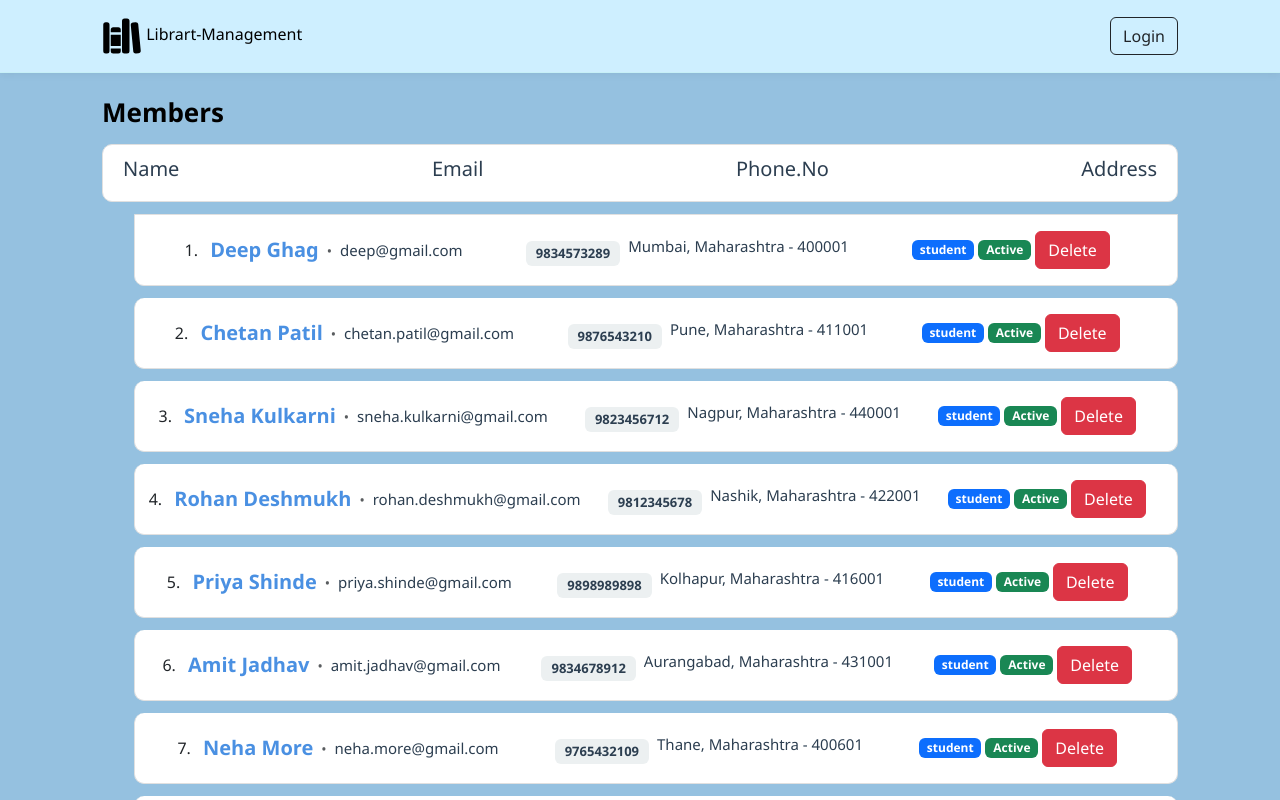
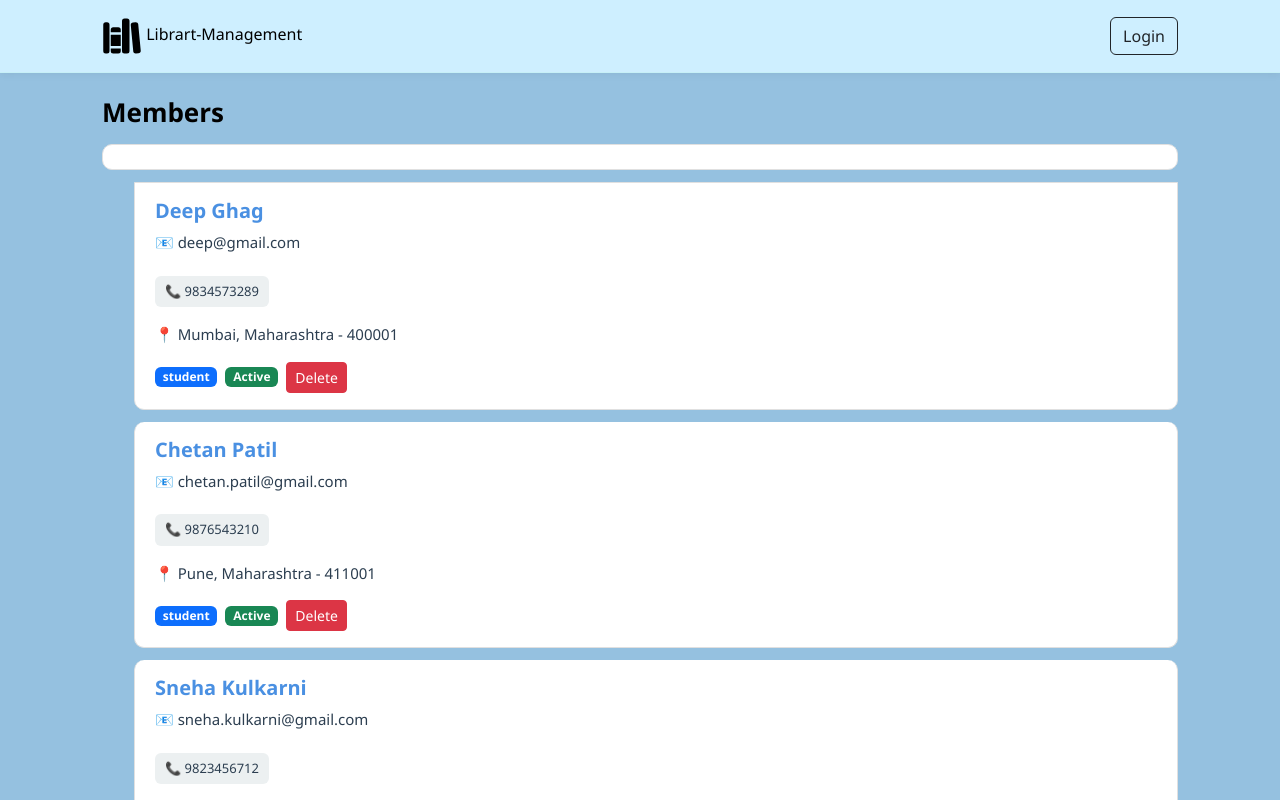
Before and after one commit to patilchetan3633/lms-project, a React (Vite) app in the folder libarey-system/: page /Members in a window 1280 px wide. Shown: the top 800 px of the page. Built offline with nearby package versions, Linux system fonts and the light colour scheme; data requests are answered from the project's data file.

Commit message:
Update Member.jsx

```diff
--- a/libarey-system/src/Components/Member.jsx
+++ b/libarey-system/src/Components/Member.jsx
@@ -26,35 +26,25 @@ function Members() {
             )}
 
             <div className="list-group">
-                <div className="member-header">
-                    <h5>Name</h5>
-                    <h5>Email</h5>
-                    <h5>Phone.No</h5>
-                    <h5>Address</h5>
-                </div>
+                <div className="member-header"></div>
                 <ol>
                     {membershow.map((member) => (
                         <div
                             key={member?.id}
-                            className="list-group-item member-item d-flex align-items-center justify-content-evenly gap-3"
+                            className="list-group-item member-item"
                         >
-                            <div className="d-flex flex-column flex-md-row align-items-md-center gap-2">
-                                <li></li>
-                                <h5 className="mb-0 member-name">{member?.name}</h5>
-                                <span className="text-muted small">•</span>
-                                <span className="member-email">{member?.email}</span>
+                            {/* Name */}
+                            <h5 className="mb-2 member-name">{member?.name}</h5>
+
+                            {/* Details Line by Line */}
+                            <div className="member-details">
+                                <p className="member-email">📧 {member?.email}</p>
+                                <p className="member-phone">📞 {member?.phone}</p>
+                                <p className="member-address">📍 {member?.address}</p>
                             </div>
 
-                            <div className="d-flex flex-wrap gap-2">
-                                <span className="badge member-phone">
-                                     {member?.phone}
-                                </span>
-                                <span className="text-truncate small member-address">
-                                     {member?.address}
-                                </span>
-                            </div>
-
-                            <div className="d-flex align-items-center gap-1">
+                            {/* Status & Actions */}
+                            <div className="d-flex align-items-center gap-2 mt-3">
                                 <span className="badge text-bg-primary">{member?.type}</span>
                                 <span
                                     className={
@@ -64,13 +54,11 @@ function Members() {
                                 >
                                     {member?.isActive ? "Active" : "Inactive"}
                                 </span>
-                                <span>
-                                    <button className="btn btn-danger">Delete</button>
-                                </span>
+                                <button className="btn btn-danger btn-sm">Delete</button>
                             </div>
                         </div>
                     ))}
-                </ol>
+        </ol>
             </div>
             <br />
             <button
```
